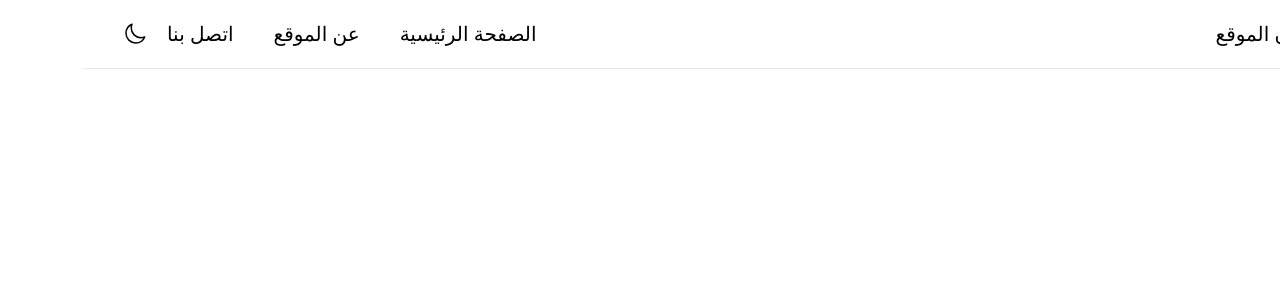
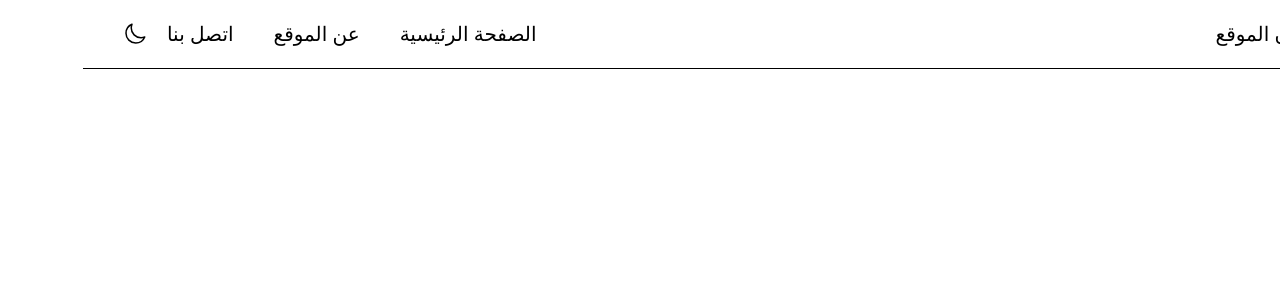
Before and after one commit to jclark1913/arabic-wordpress-cms-react-boilerplate, a React (Vite) app: page / in a window 1280 px wide. Shown: the top 300 px of the page. Built offline with nearby package versions, Linux system fonts and the light colour scheme.

Commit message:
Add basic utility classes

```diff
--- a/tailwind.config.js
+++ b/tailwind.config.js
@@ -5,7 +5,14 @@ export default {
     "./src/**/*.{js,jsx,ts,tsx}"
   ],
   theme: {
-    extend: {},
+    extend: {
+      colors: {
+        sitebackground: "rgba(var(--site-background))",
+        primarytext: "rgba(var(--primary-text))",
+        secondarytext: "rgba(var(--secondary-text))",
+        normalborder: "rgba(var(--normal-border))",
+      },
+    },
   },
   plugins: [],
 }
```
